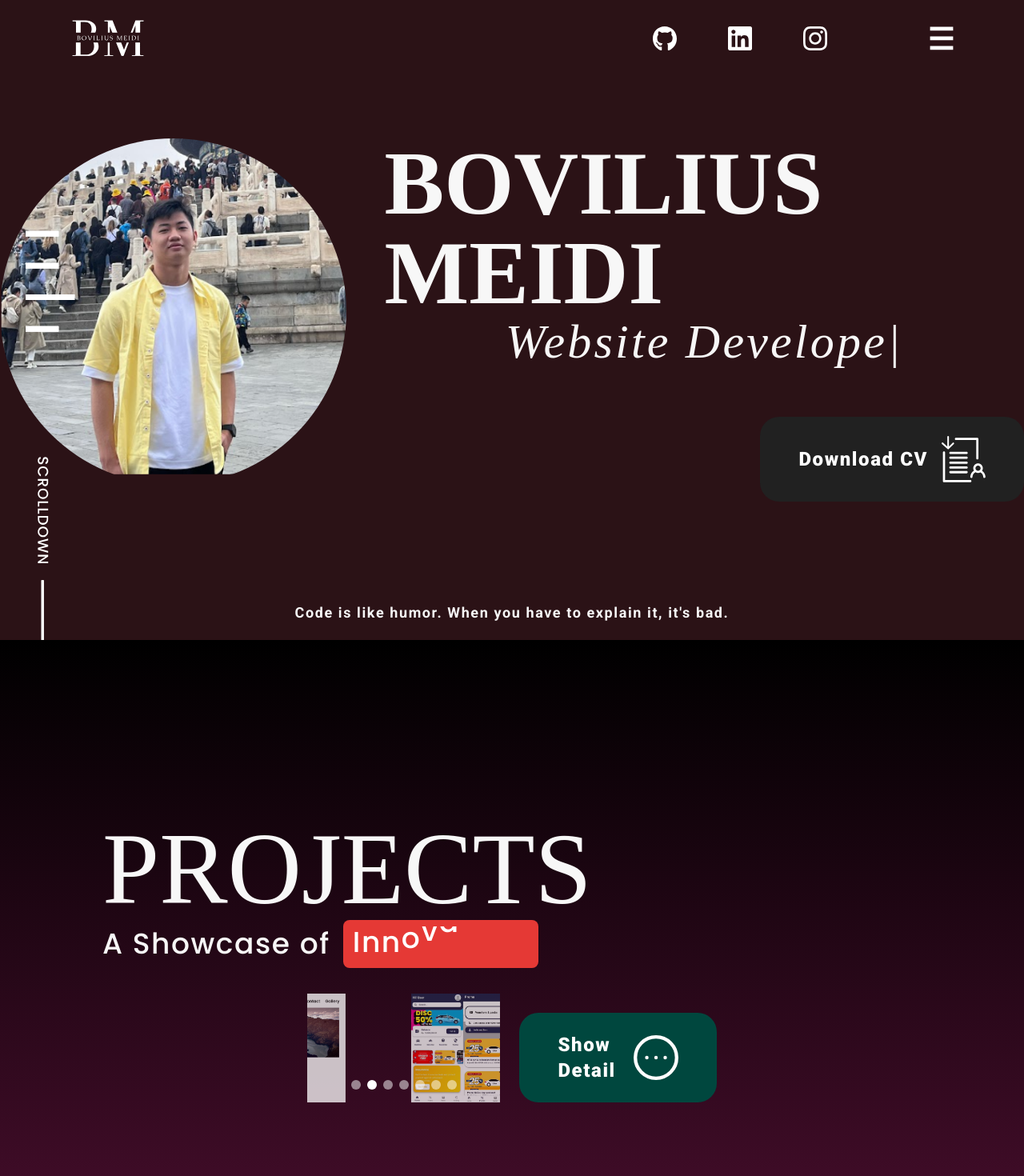
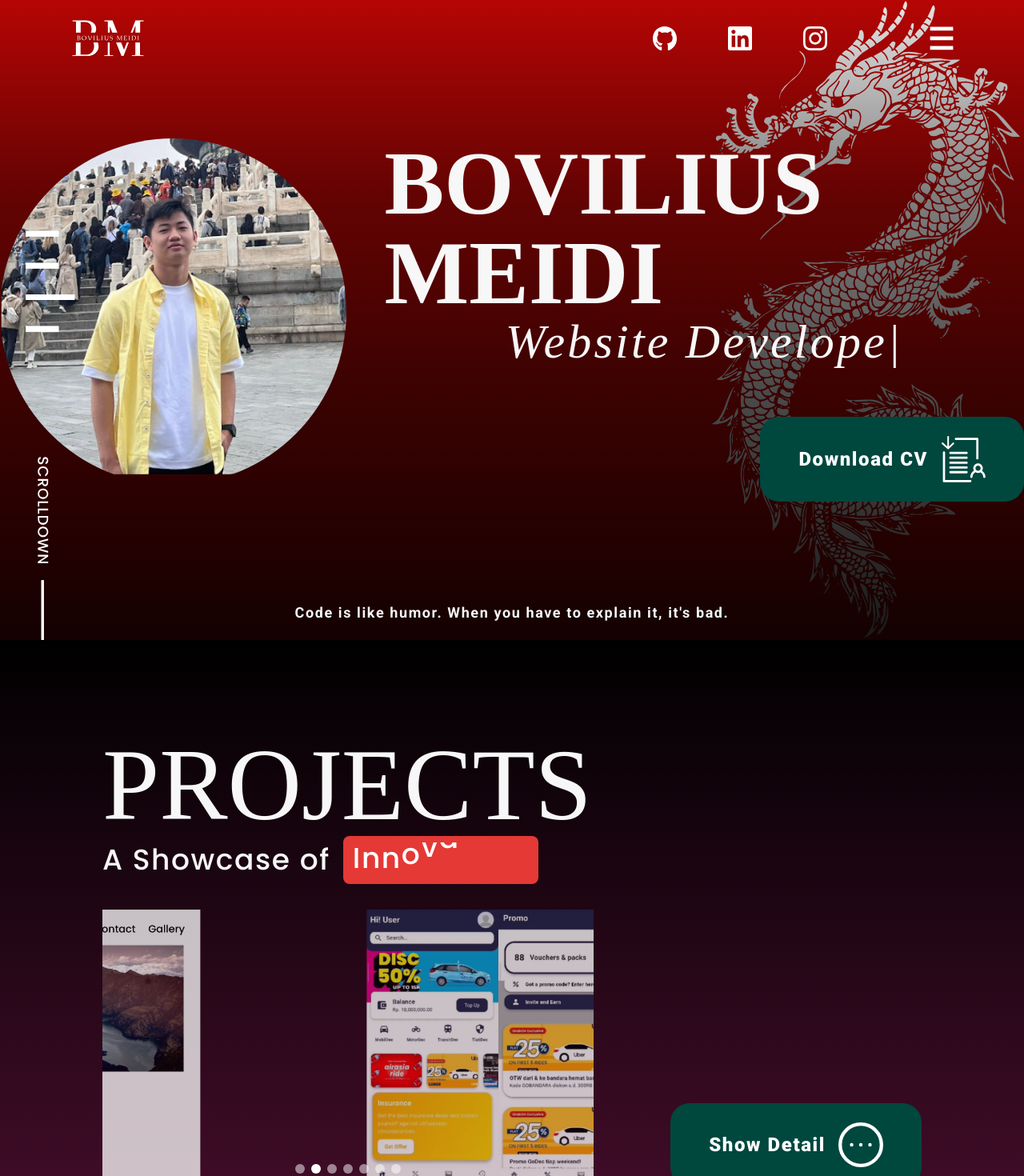
Before and after one commit to BoviliusMeidi/Portfolio, a React (Vite) app: page / in a window 1280 px wide. Shown: the top 1470 px of the page at 80% size. Built offline with nearby package versions, Linux system fonts and the light colour scheme; a web font is replaced by a local one.

Commit message:
style(components) : change style of the bg image, and color of button

```diff
--- a/src/components/layout/Hero.jsx
+++ b/src/components/layout/Hero.jsx
@@ -10,7 +10,7 @@ const Hero = ({ id }) => {
   return (
     <MainLayout backgroundColor={backgroundColor} center={true}>
       <div
-        className="flex flex-col py-28 w-full h-full md:py-0 md:justify-center items-center third-font gradient-and-dragon-bg"
+        className="flex flex-col py-28 w-full h-full md:py-0 md:justify-center items-center third-font gradient-and-dragonright-bg"
         id={id}
       >
         <div className="flex lg:flex-row justify-center items-center md:items-start lg:gap-12 flex-col gap-2 w-full transition-opacity duration-500 ease-in-out animate-popin">
@@ -59,7 +59,7 @@ const Hero = ({ id }) => {
             <div className="flex justify-end mr-6 sm:mr-0">
               <a
                 href="/CV.pdf"
-                className="flex justify-center text-base sm:text-2xl items-center gap-2 sm:gap-4 px-6 sm:px-12 py-3 sm:py-6 rounded-3xl cursor-pointer no-underline text-white second-font-black letter-spacing-5 transition-colors duration-400 bg-gray-900 hover:bg-rightBar hover:text-black w-fit"
+                className="flex justify-center text-base sm:text-2xl items-center gap-2 sm:gap-4 px-6 sm:px-12 py-3 sm:py-6 rounded-3xl cursor-pointer no-underline text-white second-font-black letter-spacing-5 transition-colors duration-400 bg-[#00473E] hover:bg-rightBar w-fit"
               >
                 <span>Download CV</span>
                 <img
--- a/src/pages/Home.jsx
+++ b/src/pages/Home.jsx
@@ -9,10 +9,10 @@ const Home = () => {
   return (
     <>
       <Navbar />
-      <Hero id="hero"/>
-      <Project id="projects" imageSize={"xl:w-2/4"} isHiddenLink={false}/>
-      <About id="about" imageSize={"h-72 md:h-96"}/>
-      <Contact id="contact"/>
+      <Hero id="hero" />
+      <Project id="projects" isHiddenLink={false} />
+      <About id="about" />
+      <Contact id="contact" />
       <Footer />
     </>
   );
```
